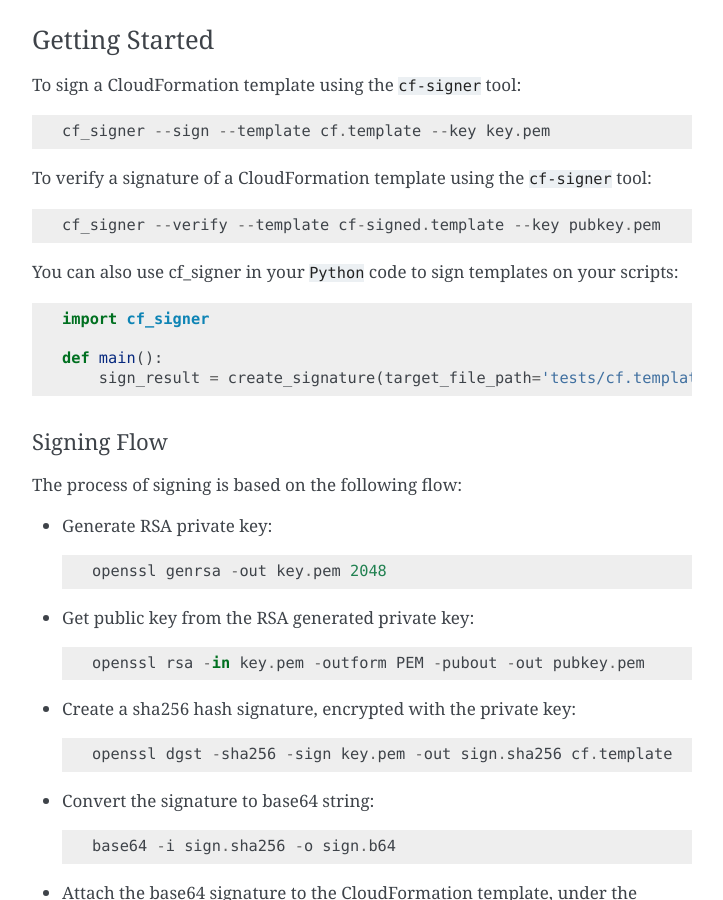
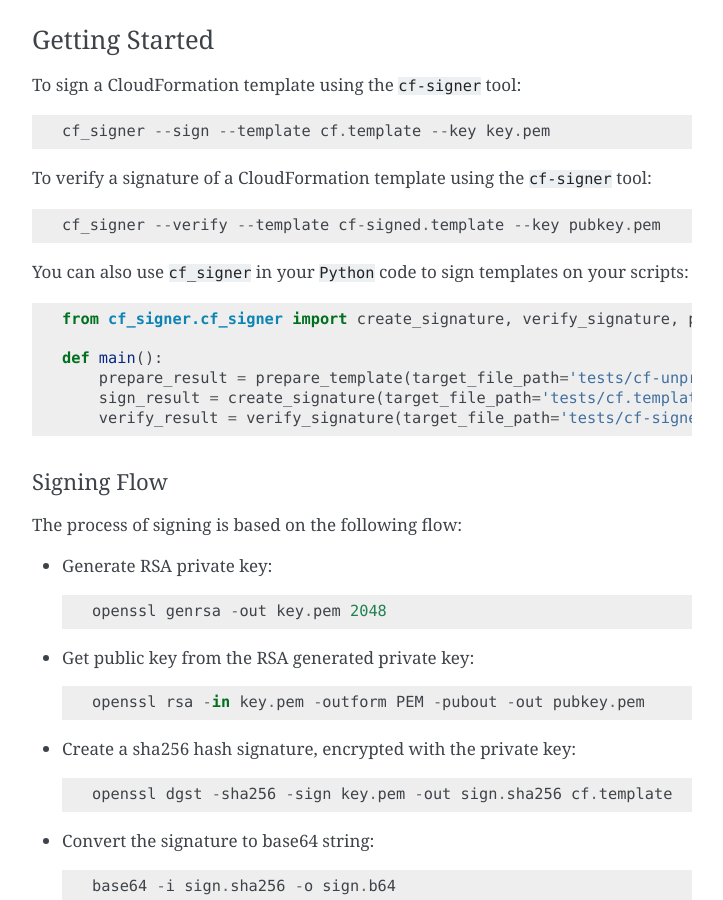
Before and after one commit to avishayil/cf-signer, a Sphinx documentation site: the page built from docs/readme.rst, in a window 1280 px wide and 900 px high, scrolled down 1223 px. Shown: the whole window, without its empty margins (388-1111 px from the left). Built offline with Sphinx 7.4.7, drawn with Linux system fonts in a browser that asks for light colours.

```diff
--- a/README.rst
+++ b/README.rst
@@ -69,14 +69,16 @@ To verify a signature of a CloudFormation template using the ``cf-signer`` tool:
 
   cf_signer --verify --template cf-signed.template --key pubkey.pem
 
-You can also use cf_signer in your ``Python`` code to sign templates on your scripts:
+You can also use ``cf_signer`` in your ``Python`` code to sign templates on your scripts:
 
 .. code-block:: python
 
-  import cf_signer
+  from cf_signer.cf_signer import create_signature, verify_signature, prepare_template
 
   def main():
-      sign_result = create_signature(target_file_path='tests/cf.template', key_file_path='tests/key.pem') # Returns True
+      prepare_result = prepare_template(target_file_path='tests/cf-unprepared.template')
+      sign_result = create_signature(target_file_path='tests/cf.template', key_file_path='tests/key.pem')
+      verify_result = verify_signature(target_file_path='tests/cf-signed.template', key_file_path='tests/pubkey.pem')
 
 Signing Flow
 ~~~~~~~~~~~~
```
Also changed, not shown: docs/usage.rst (+12 -1 lines).
